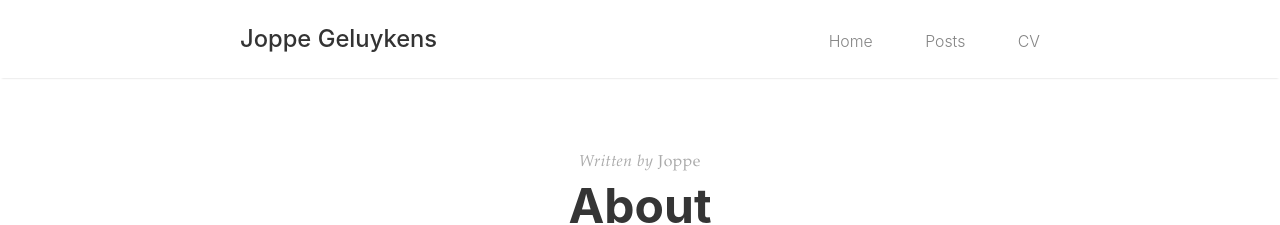
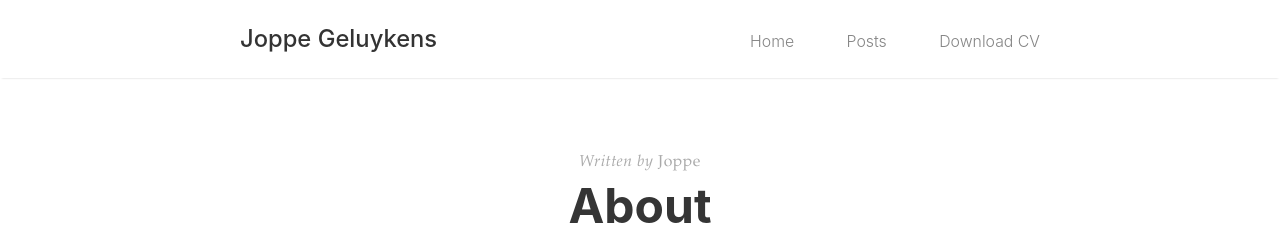
Before and after one commit to jppgks/blog, a Jekyll site: the page built from index.md, in a window 1280 px wide. Shown: the top 225 px of the page. Built offline with Jekyll 4.4.1, drawn with Linux system fonts in a browser that asks for light colours.

Commit message:
link to resume hosted on github

```diff
--- a/_layouts/default.html
+++ b/_layouts/default.html
@@ -12,7 +12,7 @@
         <ul>
       <li><a href="{{ site.baseurl }}/">Home</a></li>
       <li><a href="{{ '/blog' | prepend: site.baseurl }}">Posts</a></li>
-	  <li><a href="{{ site.baseurl }}/assets/resume.pdf">CV</a></li>
+	  <li><a href="https://github.com/jppgks/resume/raw/master/resume.pdf">Download CV</a></li>
         </ul>
     </div>
   </nav>
```
